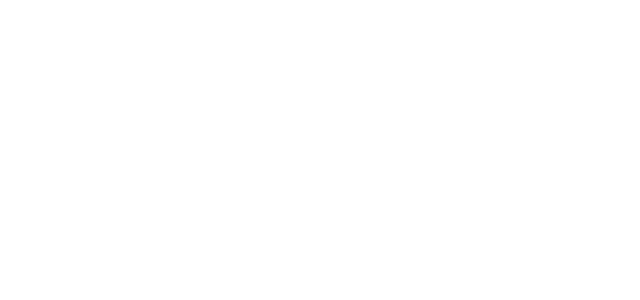
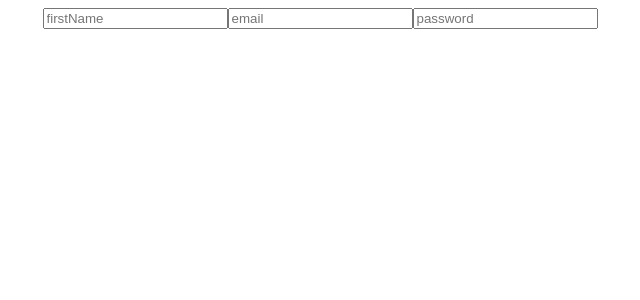
Before and after one commit to talhaahmed09/react-hooks, a React (Create React App) app: page / in a window 1280 px wide. Shown: the top 300 px of the page, without its empty margins (320-960 px from the left). Built offline with nearby package versions, Linux system fonts and the light colour scheme.

Commit message:
feat: use state hook

```diff
--- a/src/App.js
+++ b/src/App.js
@@ -1,9 +1,10 @@
 import './App.css';
+import UseStateHook from './Components/UseStateHook';
 
 function App() {
   return (
     <div className="App">
-
+      <UseStateHook/>
     </div>
   );
 }
--- a/src/Components/UseStateHook.jsx
+++ b/src/Components/UseStateHook.jsx
@@ -0,0 +1,42 @@
+import { useState } from "react";
+
+const UseStateHook = () => {
+  const [form, setForm] = useState({
+    email: "",
+    password: "",
+    firstName: "",
+  });
+
+  const handleChange = (e) => {
+    setForm({...form, [e.target.name] : e.target.value});
+  };
+
+  return (
+    <form>
+      <input
+        type="text"
+        name="firstName"
+        placeholder="firstName"
+        value={form.firstName}
+        onChange={(e) => handleChange(e)}
+      />
+      <input
+        type="text"
+        name="email"
+        placeholder="email"
+        value={form.email}
+        onChange={(e) => handleChange(e)}
+      />
+
+      <input
+        type="password"
+        name="password"
+        placeholder="password"
+        value={form.password}
+        onChange={(e) => handleChange(e)}
+      />
+    </form>
+  );
+};
+
+export default UseStateHook ;
```
